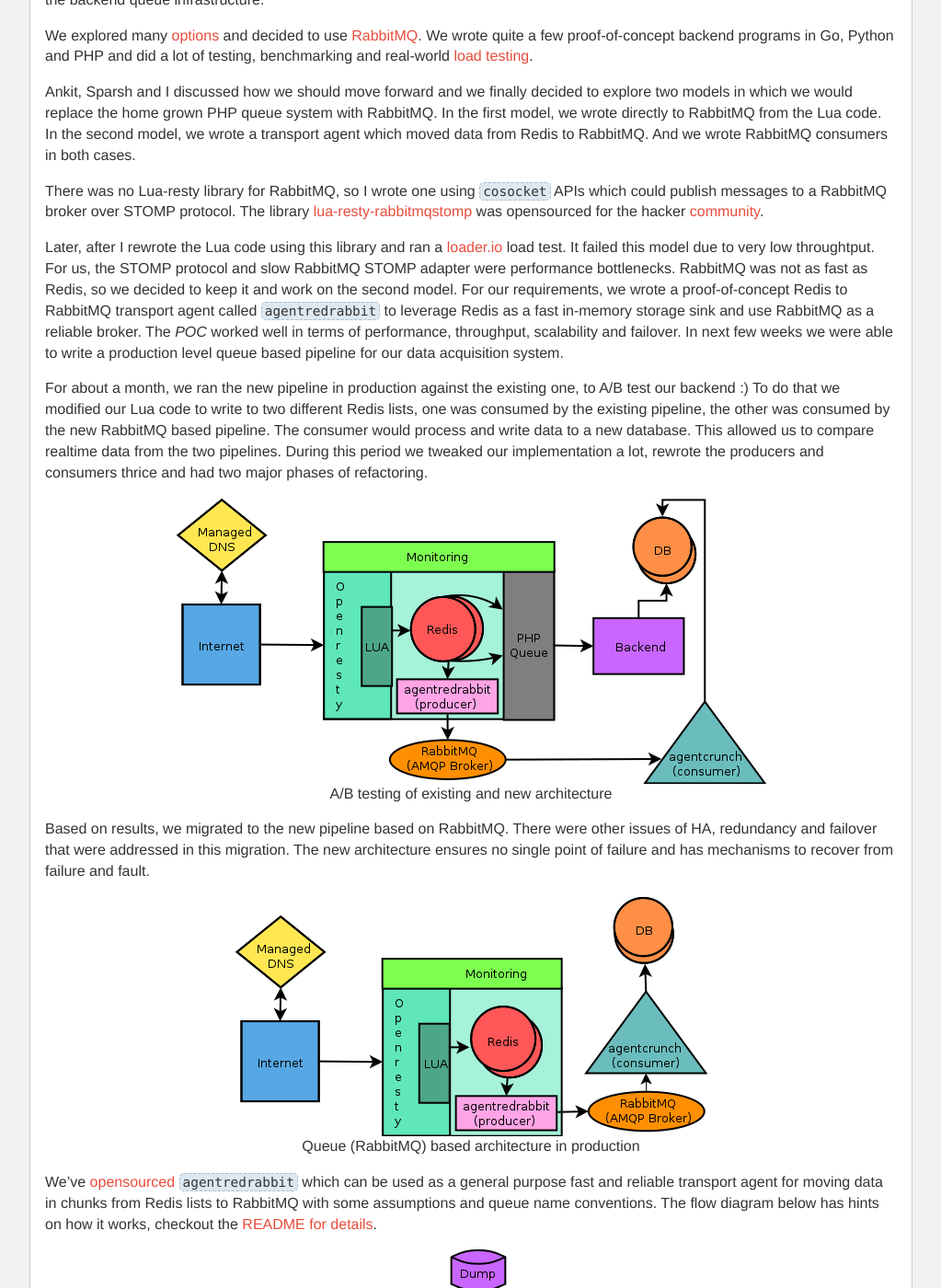
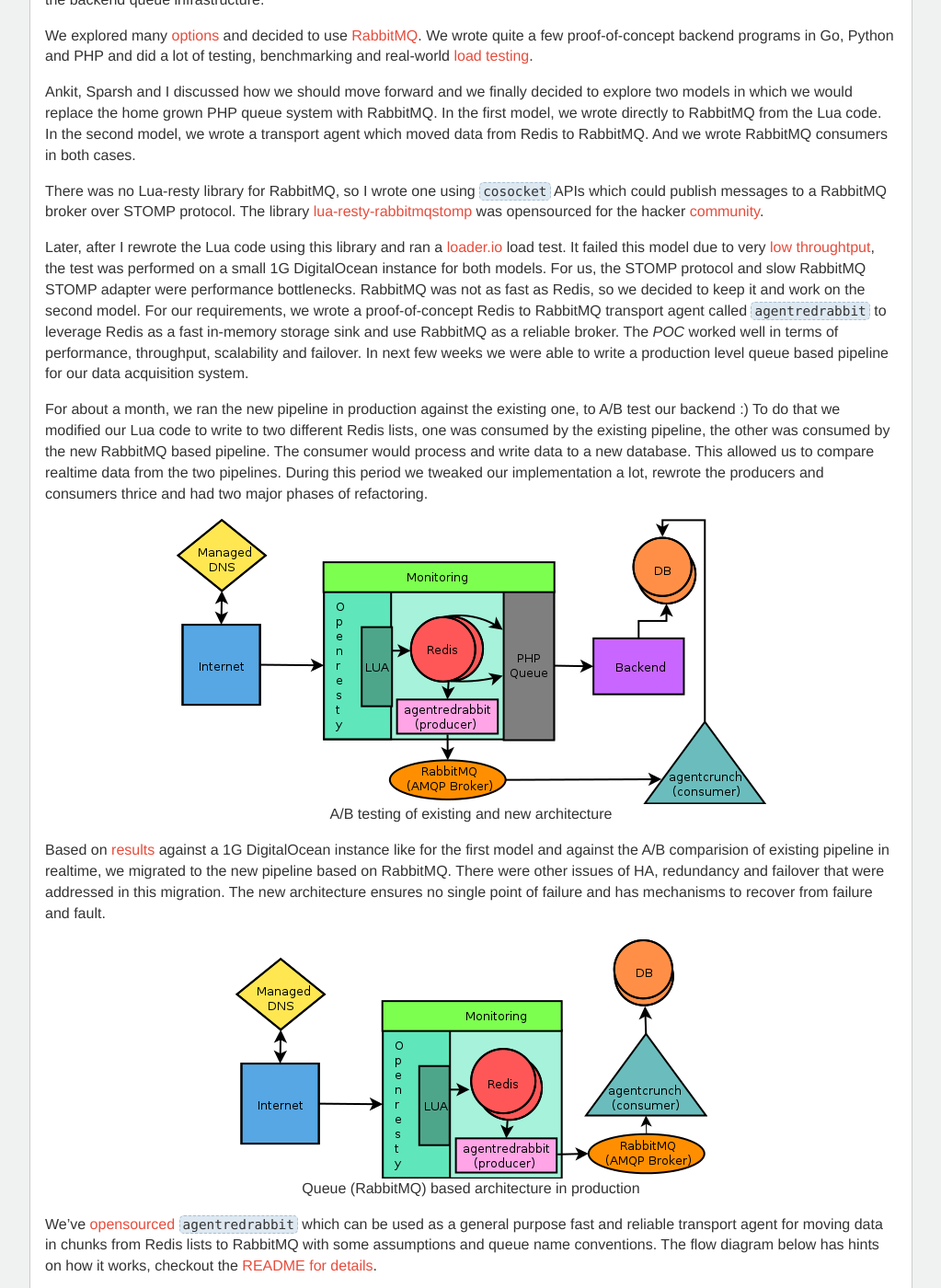
Before and after one commit to wingify/wingify.github.io, a Jekyll site: the page built from _posts/2013-09-2-scaling-with-queues.markdown, in a window 1280 px wide and 1400 px high, scrolled down 1029 px. Shown: the whole window at 92% size, without its empty margins (128-1151 px from the left). Built offline with Jekyll 4.4.1, drawn with Linux system fonts in a browser that asks for light colours; comment, search, counter and statistics services are not loaded.

Commit message:
post: Add loader.io test result links, suggested by Ankit
Signed-off-by: Rohit Yadav <rohit.yadav@wingify.com>

```diff
--- a/_posts/2013-09-2-scaling-with-queues.markdown
+++ b/_posts/2013-09-2-scaling-with-queues.markdown
@@ -60,7 +60,9 @@ which could publish messages to a RabbitMQ broker over STOMP protocol. The libra
 opensourced for the hacker [community](https://groups.google.com/forum/?fromgroups#!forum/openresty-en).
 
 Later, after I rewrote the Lua code using this library and ran a [loader.io](http://loader.io)
-load test. It failed this model due to very low throughtput. For us, the STOMP protocol
+load test. It failed this model due to very [low throughtput](http://ldr.io/154Xf1h),
+the test was performed on a small 1G DigitalOcean instance for both models.
+For us, the STOMP protocol
 and slow RabbitMQ STOMP adapter were performance bottlenecks. RabbitMQ was not
 as fast as Redis, so we decided to keep it and work on the second
 model. For our requirements, we wrote a proof-of-concept Redis to RabbitMQ transport
@@ -82,7 +84,9 @@ producers and consumers thrice and had two major phases of refactoring.
 <p>A/B testing of existing and new architecture</p>
 </div>
 
-Based on results, we migrated to the new pipeline based on RabbitMQ. There were
+Based on [results](http://ldr.io/1565jPu) against a 1G DigitalOcean instance like
+for the first model and against the A/B comparision of existing pipeline in realtime,
+we migrated to the new pipeline based on RabbitMQ. There were
 other issues of HA, redundancy and failover that were addressed in this migration.
 The new architecture ensures no single point of failure and has mechanisms to
 recover from failure and fault.
```
